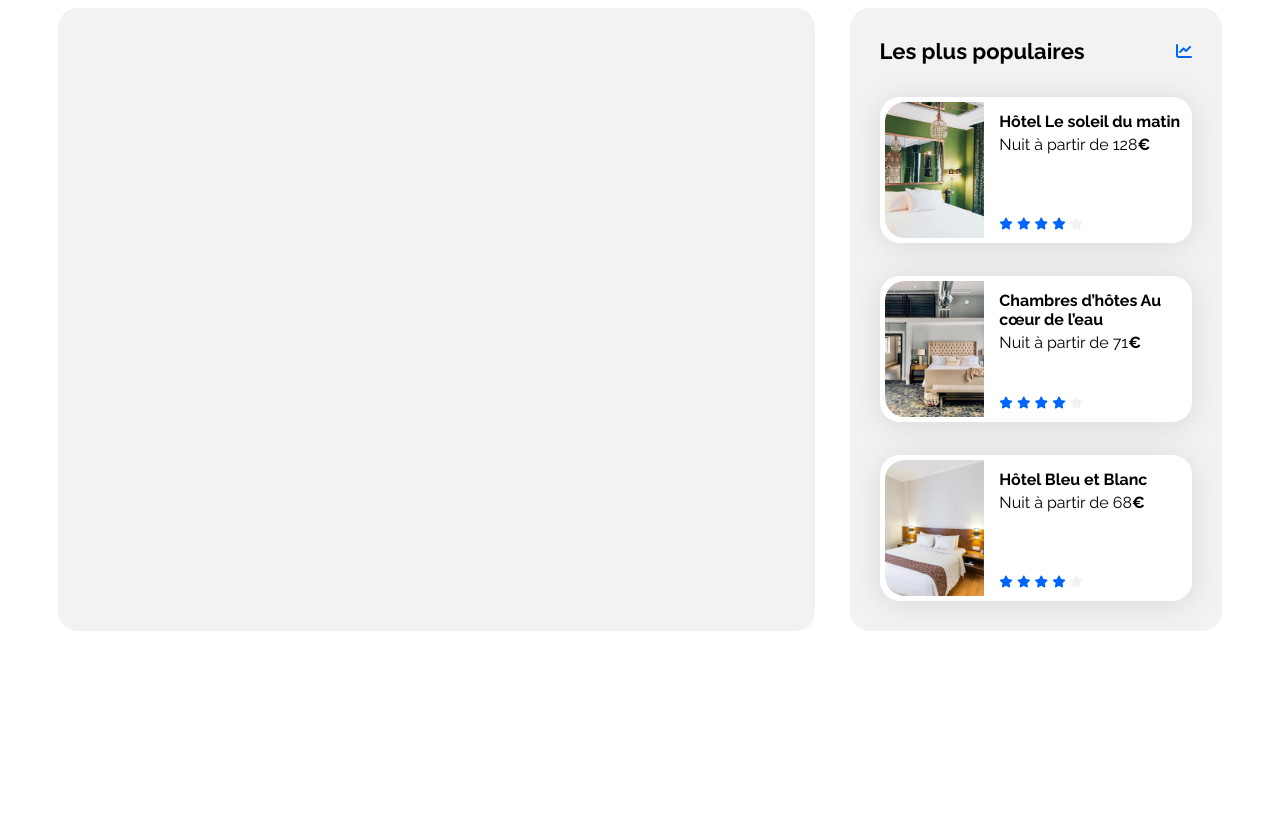
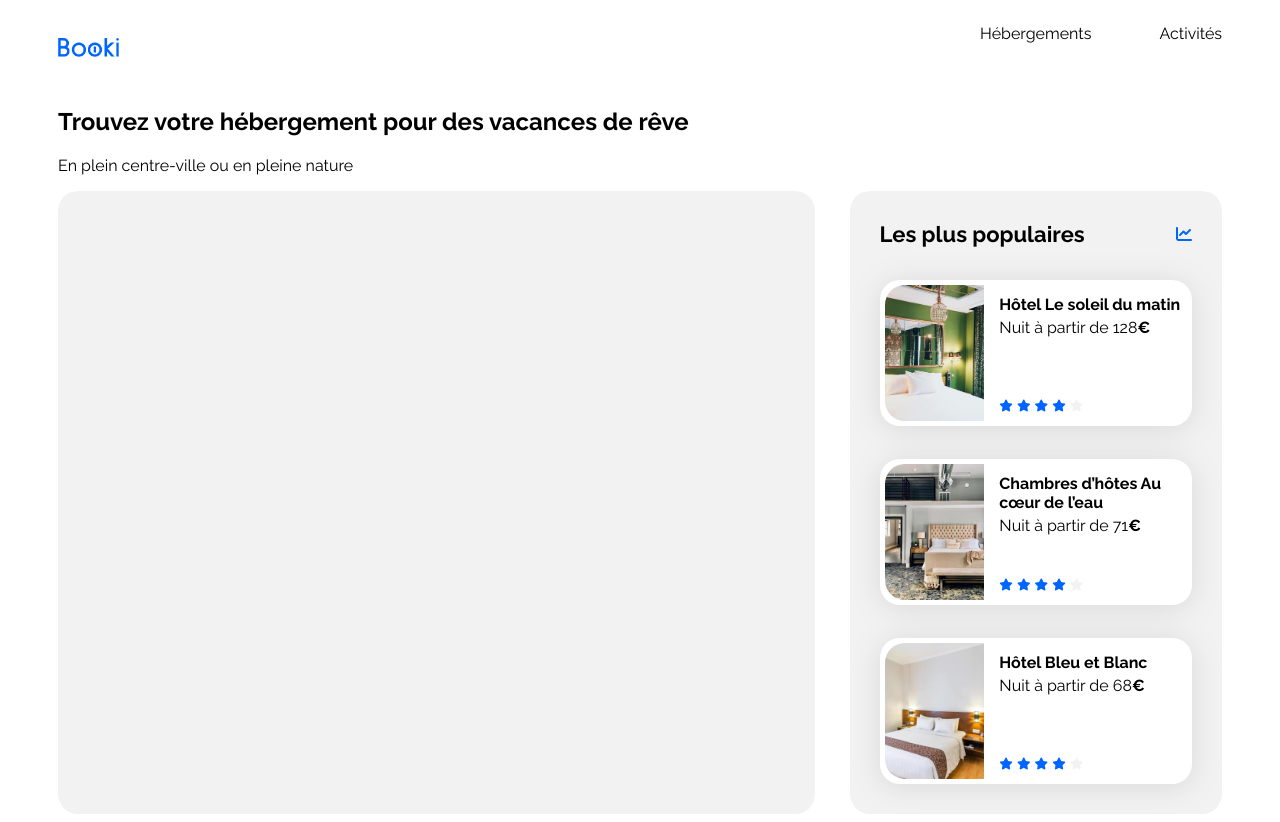
Before and after one commit to sibeni-li/projet_2, a plain HTML site: page index.html in a window 1280 px wide. Before the commit the page ends 800 px from the top, so only its background shows below. Drawn offline with Linux system fonts and the light colour scheme.

Commit message:
Ajout du code html et css du header

```diff
--- a/css/style.css
+++ b/css/style.css
@@ -7,6 +7,35 @@
     --main-color: #0065FC;
     --main-bg-color: #F2F2F2;
     --filter-bg-color: #DEEBFF;
+}
+
+nav {
+    display: flex;
+    flex-direction: row;
+    justify-content: space-between;
+}
+
+.logo {
+    width: 61px;
+    height: 19px;
+    padding: 30px 50px 30px 0;
+}
+
+.menu-nav {
+    display: flex;
+    justify-content: flex-end;
+    align-items: flex-end;
+    gap: 68px;
+    width: 344px;
+    height: 35px;
+
+}
+
+.menu-nav :hover {
+    color: var(--main-color);
+    text-decoration: overline;
+    text-decoration-color: var(--main-color);
+    text-decoration-thickness: 2px;
 }
 
 .fa-solid {
@@ -58,7 +87,7 @@ a {
     color: var(--main-bg-color)
 }
 
-/****** Hebergements And Populaires ***********/
+/****** Hebergeme   nts And Populaires ***********/
 .hebergements-and-populaires {
     display: flex;
     justify-content: space-between;
--- a/index.html
+++ b/index.html
@@ -16,7 +16,19 @@
 
 <body>
     <div class="main-container">
-        <header></header>
+        <header>
+            <nav>
+                <img src="images/logo/Booki.png" alt="Logo Booki" class="logo">
+                <div class="menu-nav">
+                    <a href="">Hébergements</a>
+                    <a href="">Activités</a>
+                </div>
+            </nav>
+            <div>
+                <h2>Trouvez votre hébergement pour des vacances de rêve</h2>
+                <p>En plein centre-ville ou en pleine nature</p>
+            </div>
+        </header>
         <main>
             <div class="hebergements-and-populaires">
                 <section class="hebergements">
```
